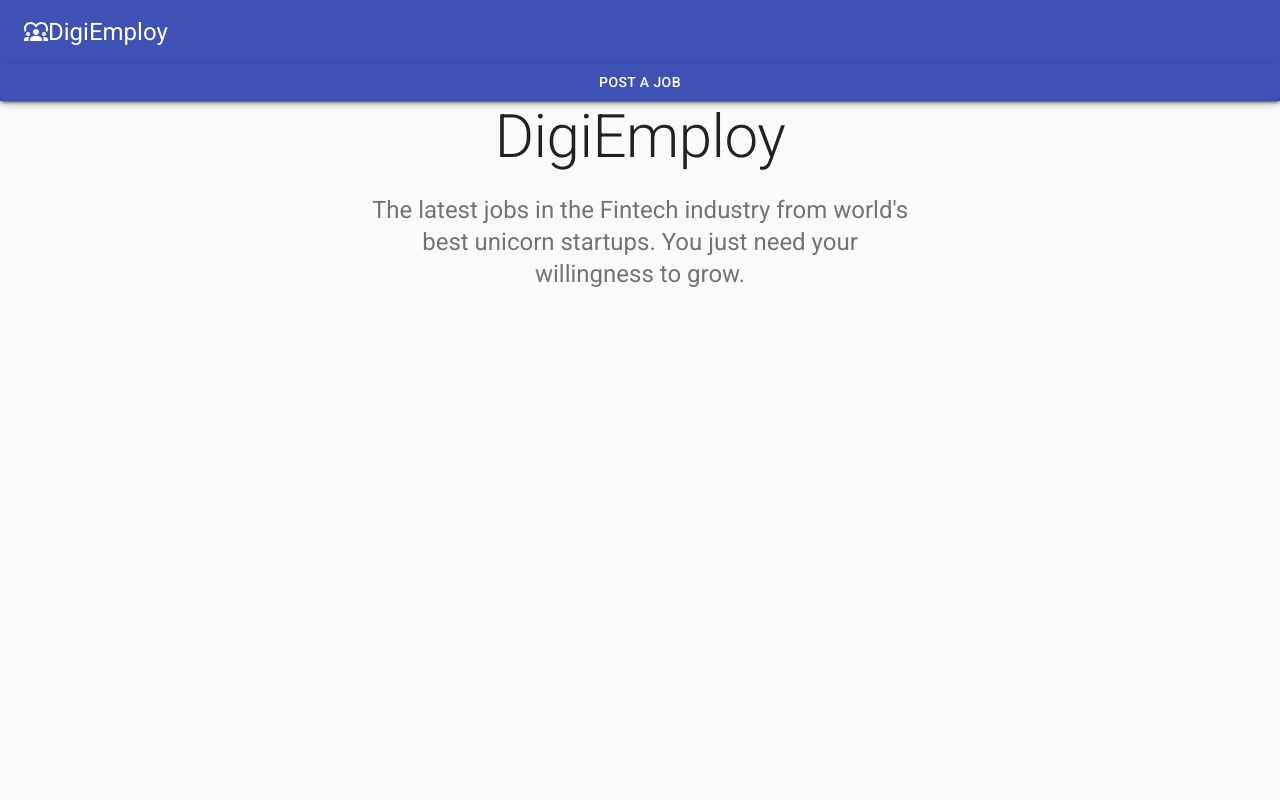
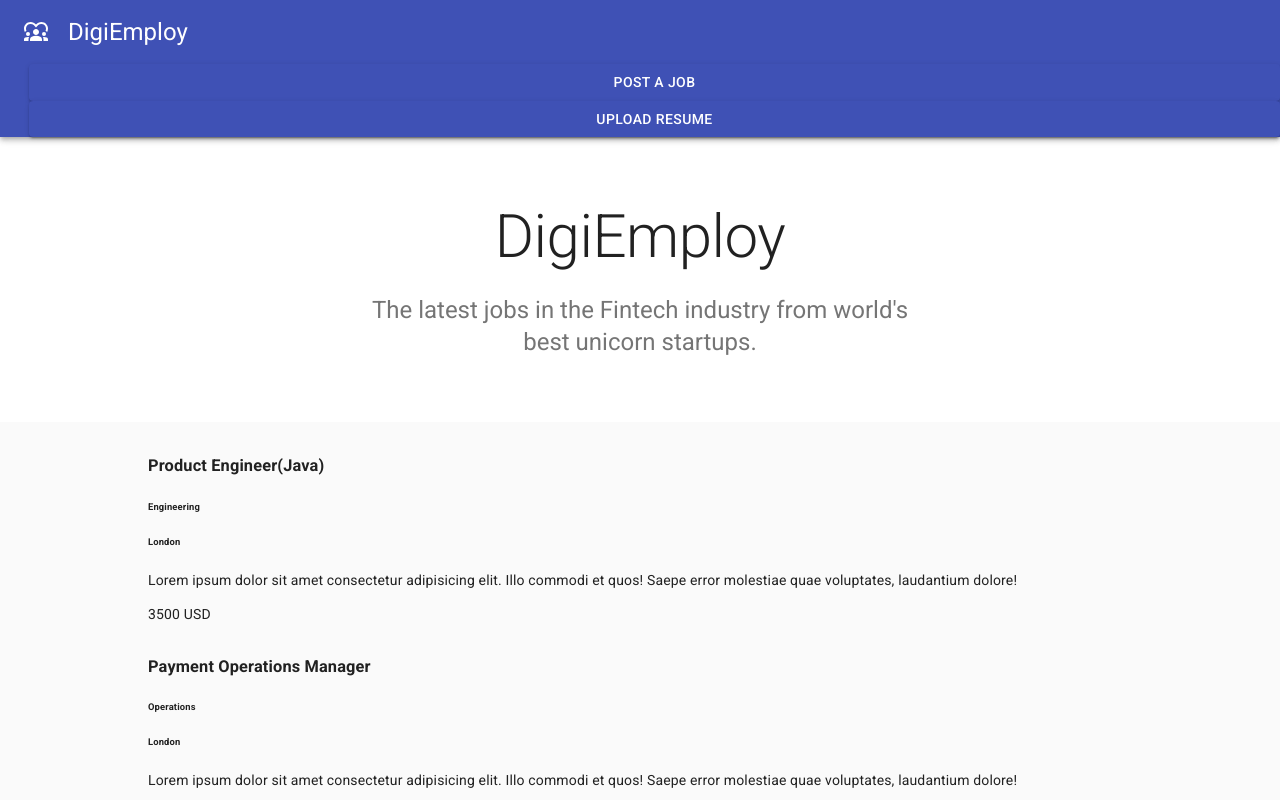
Before and after one commit to Emna747/digiemploy, a React (Create React App) app: page / in a window 1280 px wide. Shown: the top 800 px of the page. Built offline with nearby package versions, Linux system fonts and the light colour scheme.

Commit message:
JS and componenets updates

```diff
--- a/src/App.jsx
+++ b/src/App.jsx
@@ -1,4 +1,5 @@
 import React from "react";
+
 import {
   Typography,
   AppBar,
@@ -6,32 +7,57 @@ import {
   Toolbar,
   Button,
   Container,
-  //Card,
-  //CardActions,
-  //CardContent,
-  //CardMedia,
-  //Grid,
+  Card,
+  CardActions,
+  CardContent,
+  CardMedia,
+  Grid,
 } from "@material-ui/core";
 import Diversity1Icon from "@mui/icons-material/Diversity1";
-
-//import database from "./database";
-
+import useStyles from "./styles";
+import database from "./database";
+function jobcard(props) {
+  return (
+    <div className="Jobcard">
+      <h3 className="thejobtitle">{props.JobTitle}</h3>
+      <h6 className="thedepartment">{props.Department}</h6>
+      <h6 className="thelocation">{props.Location}</h6>
+      <p className="thedescription">{props.Description}</p>
+      <p className="thesalary">{props.Salary}</p>
+    </div>
+  );
+}
 function App() {
+  const classes = useStyles();
   return (
     <div>
       <CssBaseline />
       <AppBar position="relative">
         <Toolbar>
-          <Diversity1Icon />
+          <Diversity1Icon className={classes.icon} />
           <Typography variant="h5">DigiEmploy</Typography>
         </Toolbar>
-        <Button variant="contained" color="primary" size="medium">
+        <Button
+          variant="contained"
+          color="primary"
+          size="medium"
+          className={classes.button}
+        >
           {" "}
           Post a Job
         </Button>
+        <Button
+          variant="contained"
+          color="primary"
+          size="medium"
+          className={classes.button}
+        >
+          {" "}
+          Upload Resume
+        </Button>
       </AppBar>
       <main>
-        <div>
+        <div className={classes.container}>
           <Container maxWidth="sm">
             <Typography
               variant="h2"
@@ -48,11 +74,47 @@ function App() {
               paragraph
             >
               The latest jobs in the Fintech industry from world's best unicorn
-              startups. You just need your willingness to grow.
+              startups.
             </Typography>
           </Container>
         </div>
+        <Container className={classes.cardGrid} maxWidth="md">
+          <Grid container spacing={3}>
+            {database.map(jobcard)}
+            <Grid item xs={12} sm={6} md={4}>
+              <Card className={classes.card}>
+                <CardMedia
+                  className={classes.cardMedia}
+                  image="https://source.unsplash.com/random"
+                  title="Image title"
+                />
+                <CardContent className={classes.cardContent}>
+                  <Typography gutterBottom variant="h4"></Typography>
+                </CardContent>
+                <CardActions>
+                  {" "}
+                  <Button size="small" color="primary">
+                    Apply Now
+                  </Button>
+                  <Button size="small" color="primary">
+                    Save
+                  </Button>
+                </CardActions>
+              </Card>
+            </Grid>
+          </Grid>
+        </Container>
       </main>
+      <footer className={classes.footer}>
+        <Typography variant="h4" align="center" gutterBottom>
+          {" "}
+          Follow us on social media
+        </Typography>
+        <Typography variant="subtitle1" align="center" color="textSecondary">
+          {" "}
+          Made with love by Emna in 2022{" "}
+        </Typography>
+      </footer>
     </div>
   );
 }
--- /dev/null
+++ b/src/styles.js
@@ -0,0 +1,25 @@
+import { makeStyles } from "@material-ui/core/styles";
+
+const useStyles = makeStyles((theme) => ({
+  container: {
+    backgroundColor: theme.palette.background.paper,
+    padding: theme.spacing(8, 0, 6),
+  },
+
+  icon: {
+    marginRight: "20px",
+  },
+
+  button: {
+    marginLeft: "29px",
+  },
+  cardGrid: { padding: "28px 0" },
+  card: { height: "100%", display: "flex", flexDirection: "columns" },
+  cardMedia: { paddingTop: "56.25%" },
+  cardContent: { flexGrow: 1 },
+  footer: {
+    backgroundColor: theme.palette.background.paper,
+    padding: "50px 0",
+  },
+}));
+export default useStyles;
```
